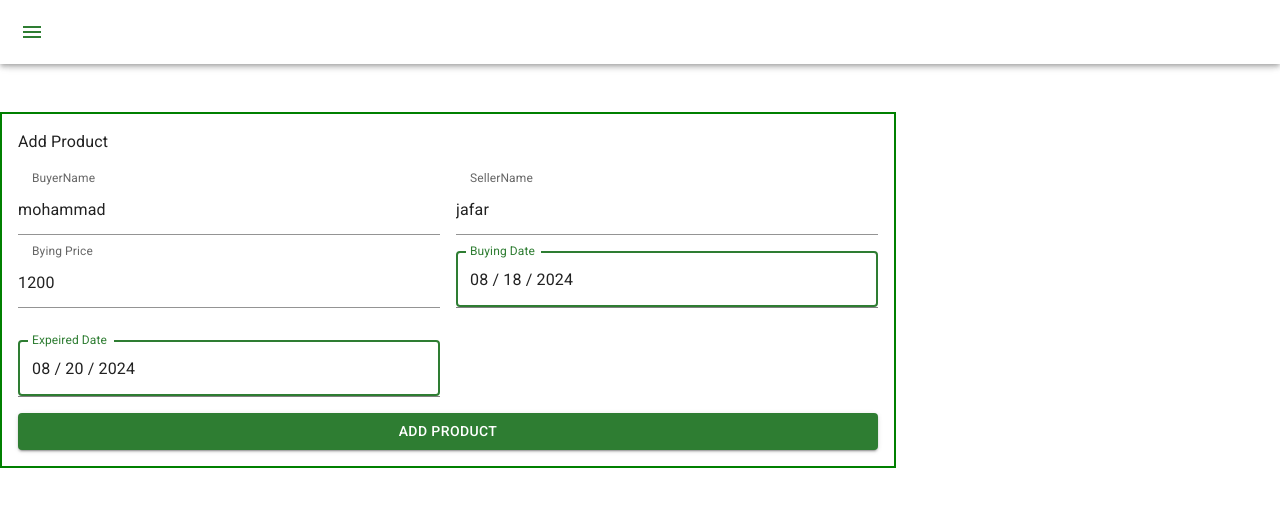
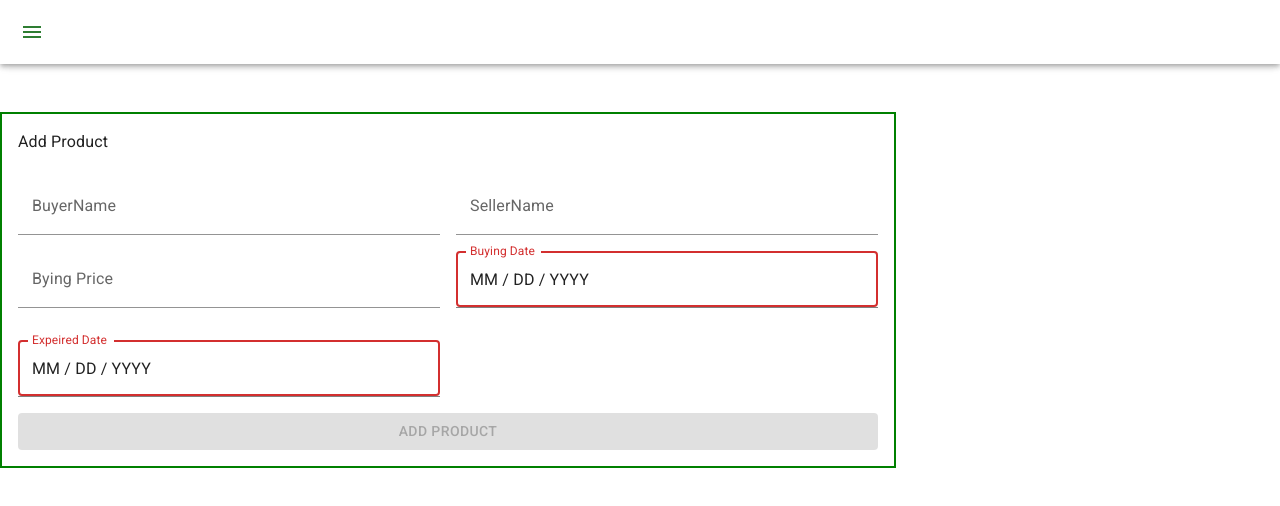
Before and after one commit to 123Somrat/Tradding_platform, a React (Vite) app: page /dashboard/Add_due in a window 1280 px wide. Shown: the top 506 px of the page. Built offline with nearby package versions, Linux system fonts and the light colour scheme.

Commit message:
remove default value

```diff
--- a/src/Pages/addProduct/AddProduct.tsx
+++ b/src/Pages/addProduct/AddProduct.tsx
@@ -35,11 +35,11 @@ export default function AddProduct() {
     formState: { errors, isValid, isSubmitting },
   } = useForm<IFormInput>({
     defaultValues: {
-      buyerName: "mohammad",
-      sellerName: "jafar",
-      buyingPrice: 1200,
-      buyingDate: "2024-08-18",
-      expiredDate: "2024-08-20",
+      buyerName: "",
+      sellerName: "",
+      buyingPrice: undefined,
+      buyingDate: "",
+      expiredDate: "",
     },
     resolver: zodResolver(addProductSchema),
   });
```
